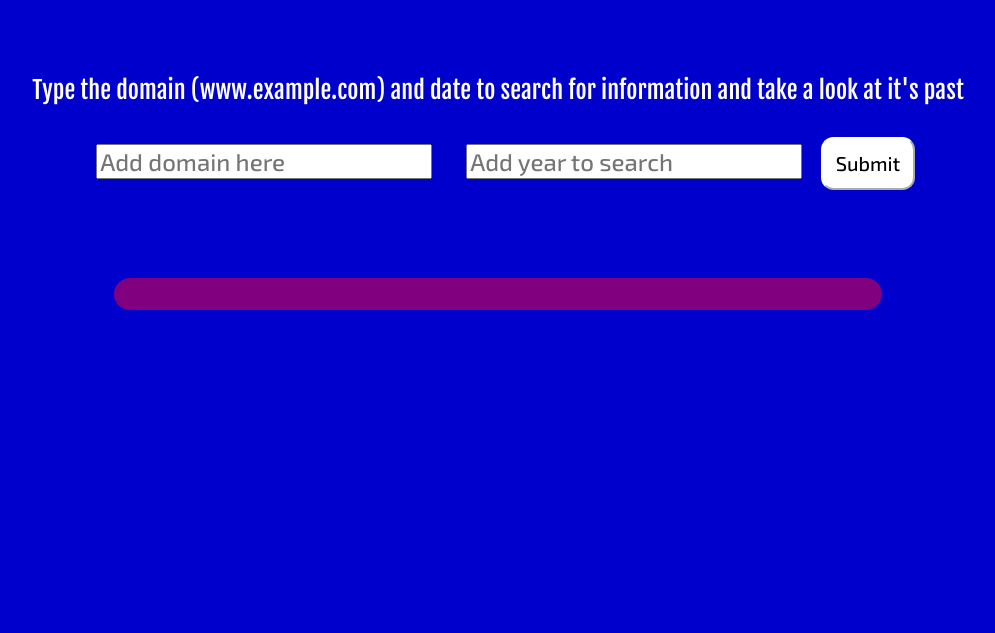
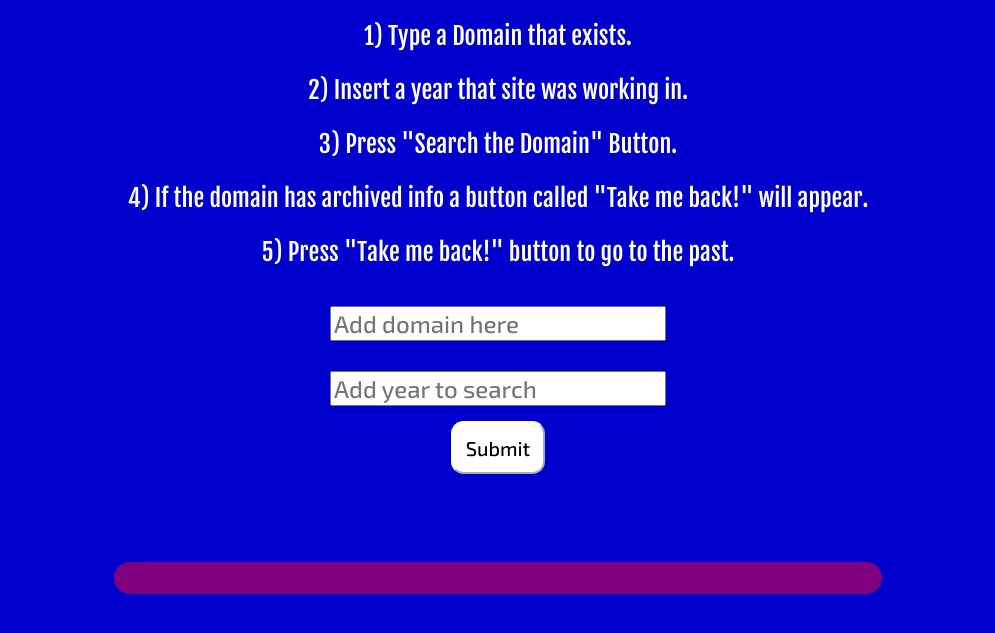
Before and after one commit to FACN3/Domain-Finder, a website: page index.html in a window 1280 px wide. Shown: the part 143-776 px from the top of the page, without its empty margins (142-1137 px from the left). Drawn offline with Linux system fonts and the light colour scheme.

Commit message:
Instructions added to the webpage relates #25

```diff
--- a/index.html
+++ b/index.html
@@ -15,13 +15,19 @@
 
   <section>
     <h1 class="content__title">The Finders!</h1>
-    <p class="content__title__tagline">Type the domain (www.example.com) and date to search for information and
-      take a look at it's past</p>
-
+    <div style="text-align:left;">
+    <p class="content__title__tagline">1) Type a Domain that exists.</p>
+    <p class="content__title__tagline">2) Insert a year that site was working in.</p>
+    <p class="content__title__tagline">3) Press "Search the Domain" Button.</p>
+    <p class="content__title__tagline">4) If the domain has archived info
+    a button called "Take me back!" will appear.</p>
+    <p class="content__title__tagline">5) Press "Take me back!" button to go
+    to the past.</p>
+  </div>
     <div class="content__form">
       <form>
-        <input type="text" name="text" placeholder="Add domain here" size="25" id="domain_name">
-        <input type="text" name="text" placeholder="Add year to search" size="25" id="year">
+        <input type="text" name="text" placeholder="Add domain here" size="25" id="domain_name"><br>
+        <input type="text" name="text" placeholder="Add year to search" size="25" id="year"><br>
         <button onclick="updateDOM(event)">Submit</button>
       </form>
     </div>
--- a/style.css
+++ b/style.css
@@ -12,7 +12,7 @@ src: url('Assets/Fonts/FjallaOne-Regular.ttf');
 }
 
 .content__title {
-  margin-bottom: 1.625em;
+  margin-bottom: 0.5em;
   font-size: 3em;
   font-family: Fjalla One, sans-serif;
   text-align: center;
```
